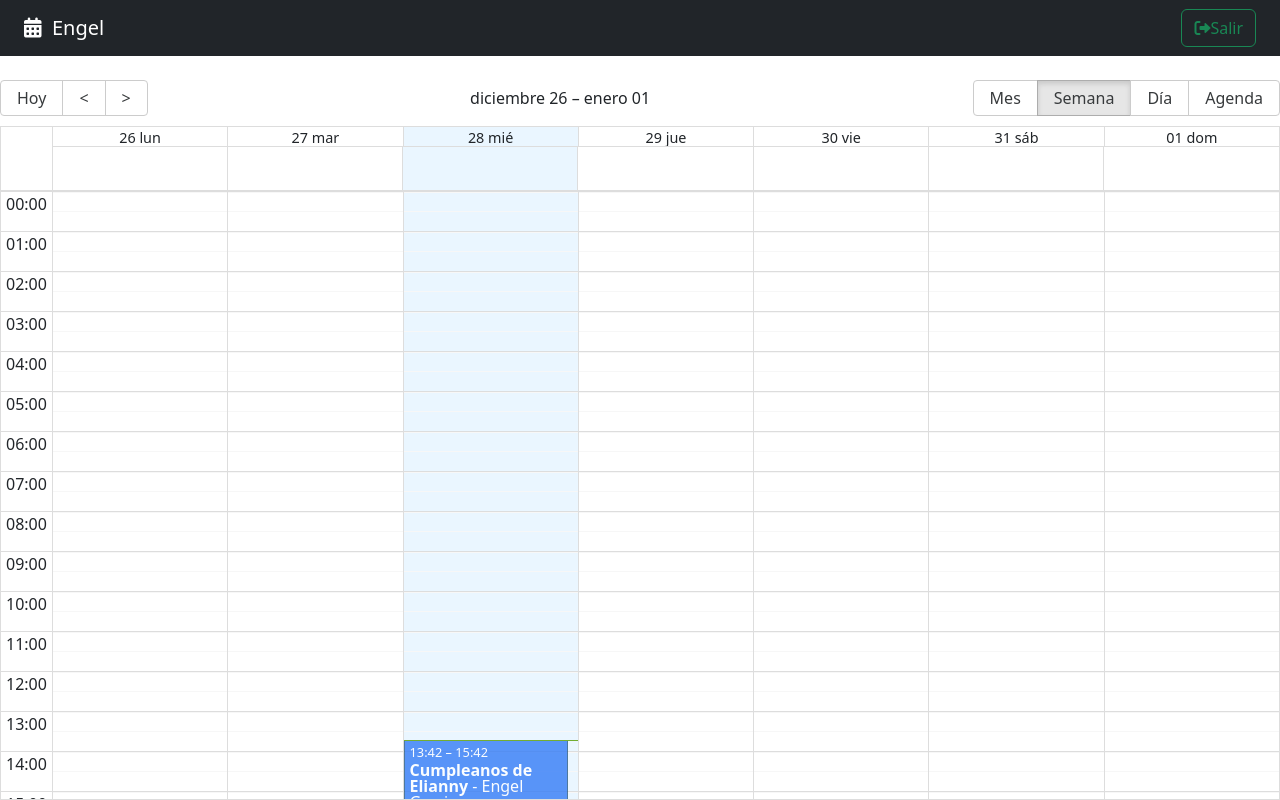
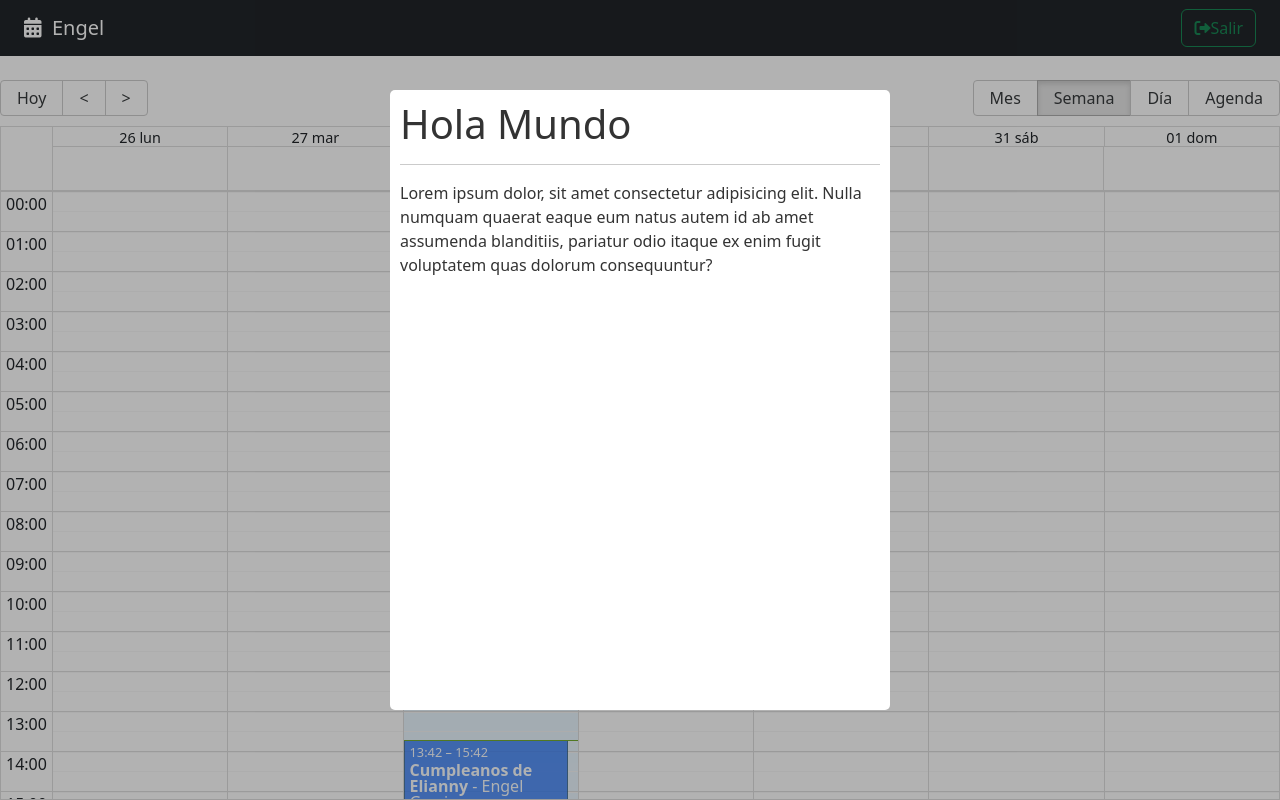
Before and after one commit to egarciam-dev/calendar, a React (Vite) app: page / in a window 1280 px wide. Built offline with nearby package versions, Linux system fonts and the light colour scheme.

Commit message:
Modal Customization

```diff
--- a/package.json
+++ b/package.json
@@ -13,6 +13,7 @@
     "react": "^18.2.0",
     "react-big-calendar": "^1.5.2",
     "react-dom": "^18.2.0",
+    "react-modal": "^3.16.1",
     "react-router-dom": "6"
   },
   "devDependencies": {
--- a/src/calendar/CalendarPage.jsx
+++ b/src/calendar/CalendarPage.jsx
@@ -6,6 +6,7 @@
 import { Navbar } from './components/Navbar'
 import { localizer, getMessagesES } from '../helpers'
 import { CalendarEvent } from './components/CalendarEvent'
+import { CalendarModal } from './components/CalendarModal'
 
 const events = [{
   title: 'Cumpleanos de Elianny',
@@ -76,6 +77,8 @@
       />
 
 
+      <CalendarModal />
+
     </>
   )
 }
--- /dev/null
+++ b/src/calendar/components/CalendarModal.jsx
@@ -0,0 +1,41 @@
+import React, { useState } from 'react'
+import Modal from 'react-modal'
+
+const customStyles = {
+    content: {
+        top: '50%',
+        left: '50%',
+        right: 'auto',
+        bottom: 'auto',
+        marginRight: '-50%',
+        transform: 'translate(-50%, -50%)',
+    },
+};
+
+// Make sure to bind modal to your appElement (https://reactcommunity.org/react-modal/accessibility/)
+Modal.setAppElement('#root');
+
+export const CalendarModal = () => {
+
+    const [isOpen, setIsOpen] = useState(true);
+
+    const onCloseModal = () => {
+        setIsOpen(false);
+    }
+
+    return (
+        <Modal
+            isOpen={ isOpen }
+            onRequestClose={ onCloseModal }
+            style={customStyles}
+            className="modal"
+            overlayClassName="modal-fondo"
+            closeTimeoutMS={ 200 }
+        >
+            <h1>Hola Mundo</h1>
+            <hr/>
+            <p>Lorem ipsum dolor, sit amet consectetur adipisicing elit. Nulla numquam quaerat eaque eum natus autem id ab amet assumenda blanditiis, pariatur odio itaque ex enim fugit voluptatem quas dolorum consequuntur?</p>
+
+        </Modal>
+    )
+}
--- a/src/calendar/index.js
+++ b/src/calendar/index.js
@@ -3,3 +3,4 @@
 export * from './pages/CalendarPage';
 export * from './components/Navbar';
 export * from './components/CalendarEvent';
+export * from './components/CalendarModal';
--- a/src/style.css
+++ b/src/style.css
@@ -0,0 +1,40 @@
+/* Modal */
+.ReactModalPortal > div{
+    opacity: 0;
+}
+
+.ReactModalPortal .ReactModal__Overlay {
+    align-items: center;
+    display: flex;
+    justify-content: center;
+    transition: opacity .2s ease-in-out;
+    z-index: 999;
+}
+
+.modal-fondo {
+    background-color: rgba(0, 0, 0, 0.3);
+    bottom: 0;
+    left: 0;
+    right: 0;
+    top: 0;
+    position: fixed;
+}
+
+.ReactModalPortal .ReactModal__Overlay--after-open {
+    opacity: 1;
+}
+
+.ReactModalPortal .ReactModal__Overlay--before-close {
+    opacity: 0;
+}
+
+.modal {
+    background: white;
+    border-radius: 5px;
+    color: rgb(51, 51, 51);
+    display: inline;
+    max-height: 620px;
+    max-width: 500px;
+    outline: none;
+    padding: 10px;
+}
```
Also changed, not shown: 1 other file (tests, documents, lock files or other folders).
